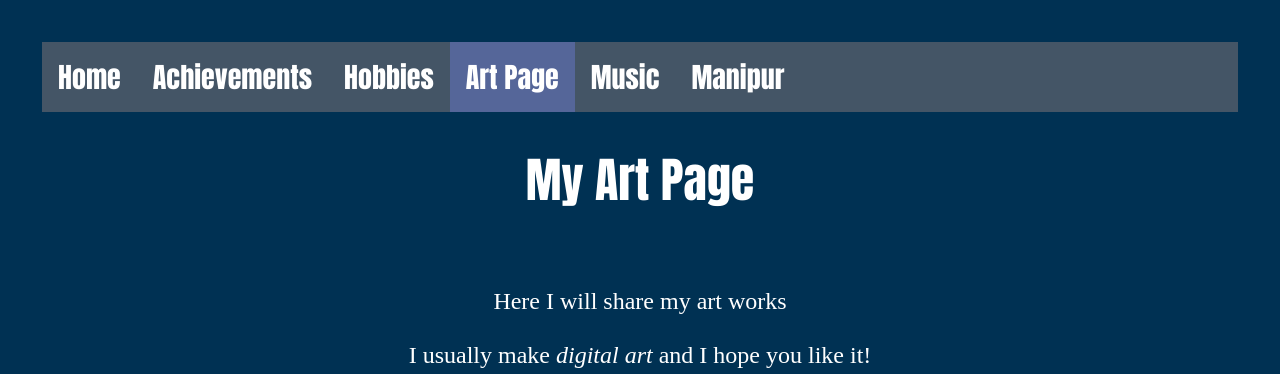
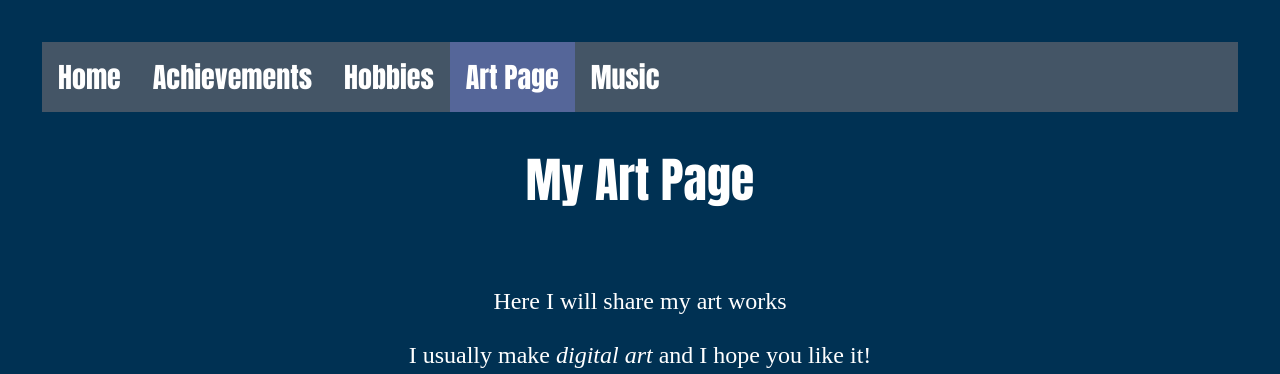
Before and after one commit to RaanyaSoti/Me, a plain HTML site: page My Art Page.html in a window 1280 px wide. Shown: the top 374 px of the page. Drawn offline with Linux system fonts and the light colour scheme.

Commit message:
Update My Art Page.html

```diff
--- a/My Art Page.html
+++ b/My Art Page.html
@@ -76,7 +76,6 @@ li a:hover {
   <li><a href="My Hobbies.html">Hobbies</a></li>
   <li><a class="active" href="My Art Page.html">Art Page</a></li>
   <li><a href="My Music.html">Music</a></li>
-  <li><a href="Manipur.html">Manipur</a></li>
 </ul><br>
 </body>
 
```
